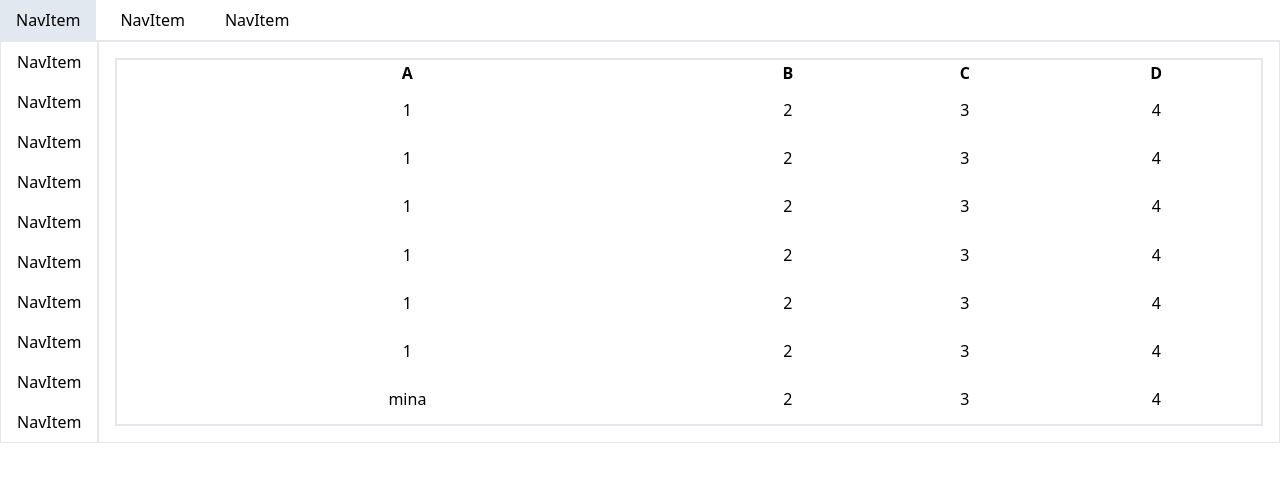
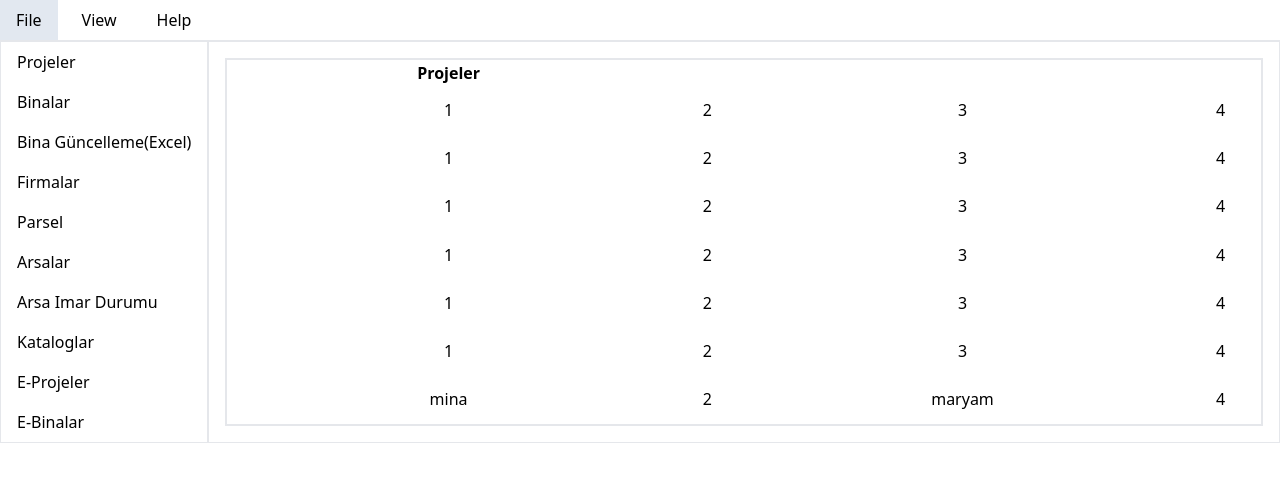
Before and after one commit to p2436b/admin-panel, a Next.js app: page / in a window 1280 px wide. Shown: the top 482 px of the page. Built offline with nearby package versions, Linux system fonts and the light colour scheme.

Commit message:
rename the menues

```diff
--- a/components/table.tsx
+++ b/components/table.tsx
@@ -6,16 +6,16 @@ const Table: React.FC = () => {
     { c1: "1", c2: "2", c3: "3", c4: "4" },
     { c1: "1", c2: "2", c3: "3", c4: "4" },
     { c1: "1", c2: "2", c3: "3", c4: "4" },
-    { c1: "mina", c2: "2", c3: "3", c4: "4" },
+    { c1: "mina", c2: "2", c3: "maryam", c4: "4" },
   ];
   return (
     <table className="border-2 w-full h-full text-center">
       <thead>
         <tr>
-          <th>A</th>
-          <th>B</th>
+          <th>Projeler</th>
+          {/* <th>B</th>
           <th>C</th>
-          <th>D</th>
+          <th>D</th> */}
         </tr>
       </thead>
       <tbody>
--- a/pages/index.tsx
+++ b/pages/index.tsx
@@ -8,13 +8,13 @@ const Home: NextPage = () => {
         <nav>
           <ul className="flex gap-2">
             <li className="px-4 py-2 hover:bg-slate-200 cursor-pointer">
-              NavItem
+              File
             </li>
             <li className="px-4 py-2 hover:bg-slate-200 cursor-pointer">
-              NavItem
+              View
             </li>
             <li className="px-4 py-2 hover:bg-slate-200 cursor-pointer">
-              NavItem
+              Help
             </li>
           </ul>
         </nav>
@@ -24,35 +24,35 @@ const Home: NextPage = () => {
         <aside className="border">
           <nav>
             <ul>
-              <li className="px-4 py-2 hover:bg-slate-200 cursor-pointer">
-                NavItem
+              <li className="px-4 py-2 hover:bg-slate-200 cursor-pointer ">
+                Projeler
               </li>
               <li className="px-4 py-2 hover:bg-slate-200 cursor-pointer">
-                NavItem
+                Binalar
               </li>
               <li className="px-4 py-2 hover:bg-slate-200 cursor-pointer">
-                NavItem
+                Bina Güncelleme(Excel)
               </li>
               <li className="px-4 py-2 hover:bg-slate-200 cursor-pointer">
-                NavItem
+                Firmalar
               </li>
               <li className="px-4 py-2 hover:bg-slate-200 cursor-pointer">
-                NavItem
+                Parsel
               </li>
               <li className="px-4 py-2 hover:bg-slate-200 cursor-pointer">
-                NavItem
+                Arsalar
               </li>
               <li className="px-4 py-2 hover:bg-slate-200 cursor-pointer">
-                NavItem
+                Arsa Imar Durumu
               </li>
               <li className="px-4 py-2 hover:bg-slate-200 cursor-pointer">
-                NavItem
+                Kataloglar
               </li>
               <li className="px-4 py-2 hover:bg-slate-200 cursor-pointer">
-                NavItem
+                E-Projeler
               </li>
               <li className="px-4 py-2 hover:bg-slate-200 cursor-pointer">
-                NavItem
+                E-Binalar
               </li>
             </ul>
           </nav>
```
